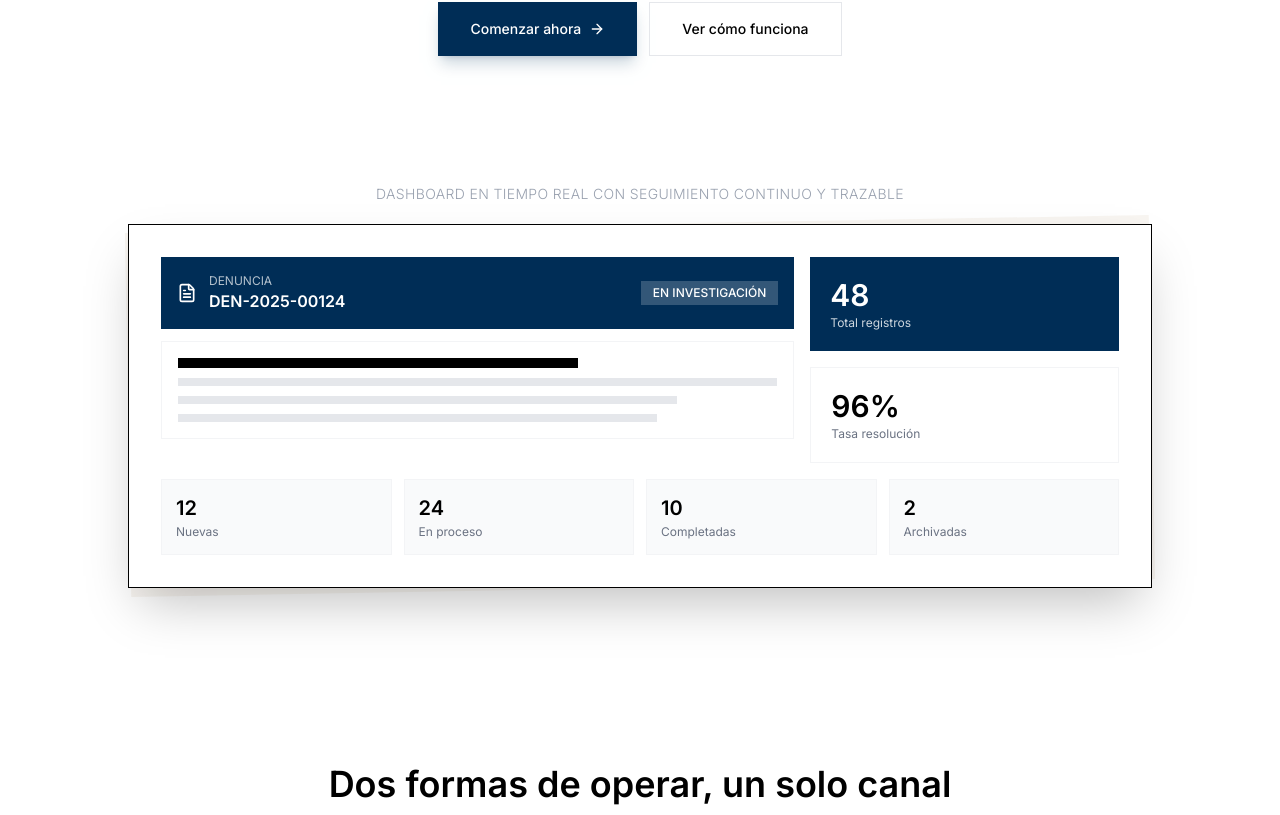
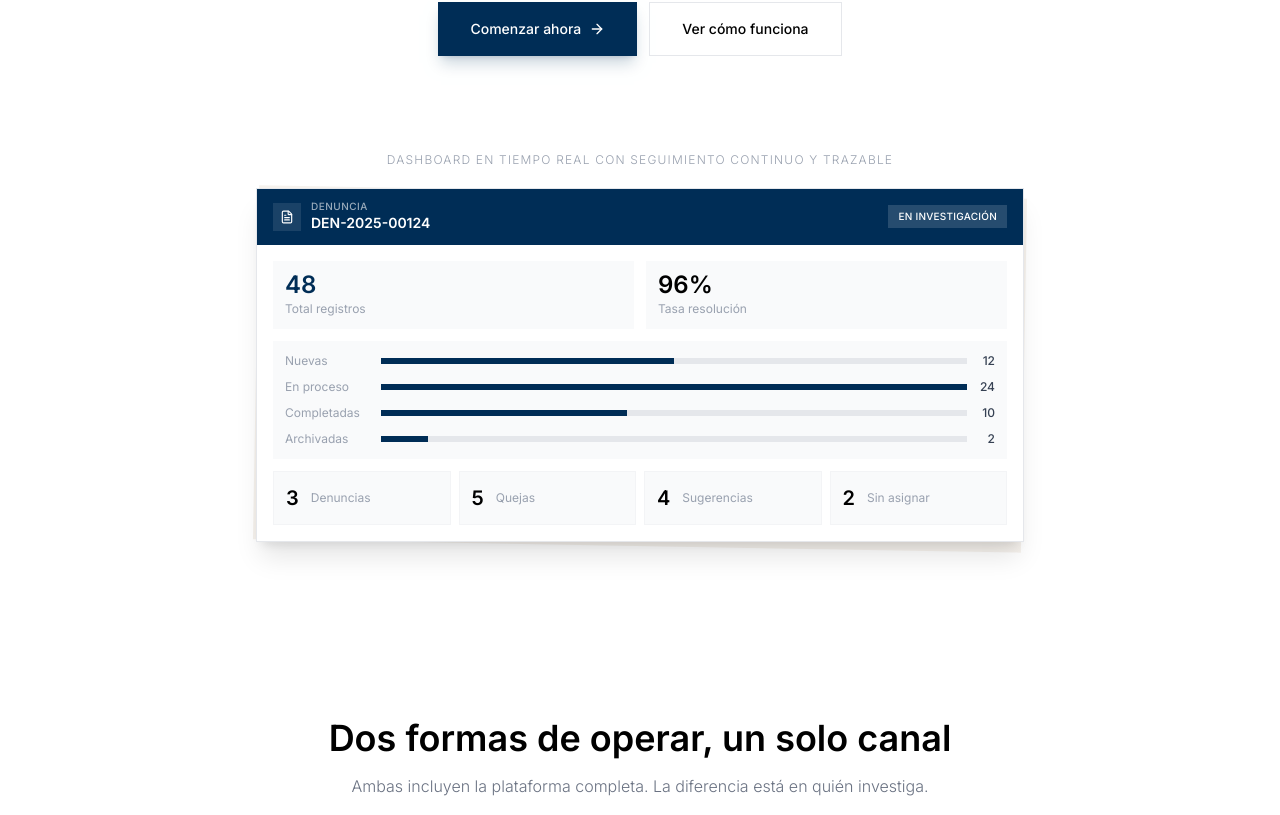
Before and after one commit to JulsCatalan/TALMA-Public, a React (Vite) app: page / in a window 1280 px wide. Shown: the part 565-1380 px from the top of the page. Built offline with nearby package versions, Linux system fonts and the light colour scheme; no server answers.

Commit message:
update terms page

```diff
--- a/src/pages/HomePage.tsx
+++ b/src/pages/HomePage.tsx
@@ -22,11 +22,15 @@ import Navbar from "../components/shared/Navbar";
 // ─── Animation Helpers ───────────────────────────────────────────────────────
 
 const fadeUp: Variants = {
-  hidden: { opacity: 0, y: 28 },
+  hidden: { opacity: 0, y: 32 },
   visible: (i = 0) => ({
     opacity: 1,
     y: 0,
-    transition: { duration: 0.55, delay: i * 0.1, ease: [0.22, 1, 0.36, 1] },
+    transition: {
+      duration: 0.7,
+      delay: i * 0.12,
+      ease: [0.16, 1, 0.3, 1],
+    },
   }),
 };
 
@@ -34,8 +38,15 @@ const fadeIn: Variants = {
   hidden: { opacity: 0 },
   visible: (i = 0) => ({
     opacity: 1,
-    transition: { duration: 0.5, delay: i * 0.08 },
+    transition: { duration: 0.6, delay: i * 0.1, ease: "easeOut" },
   }),
+};
+
+const stagger = {
+  hidden: {},
+  visible: {
+    transition: { staggerChildren: 0.1, delayChildren: 0.1 },
+  },
 };
 
 function useSection() {
@@ -52,6 +63,7 @@ function HeroSection() {
     <section className="pt-32 pb-20 px-6 lg:px-8 bg-white overflow-hidden">
       <div className="max-w-7xl mx-auto">
         <div className="max-w-4xl mx-auto text-center">
+
           <motion.div
             variants={fadeIn}
             initial="hidden"
@@ -63,17 +75,18 @@ function HeroSection() {
 
           <motion.h1
             variants={fadeUp}
+            custom={1}
             initial="hidden"
             animate="visible"
             className="text-4xl lg:text-6xl font-semibold leading-tight mb-6"
           >
             <span className="text-black">Tu empresa necesita un</span>{" "}
-            <span className="text-brand-blue">canal de denuncias, quejas y sugerencias.</span>{" "}
+            <span className="text-brand-blue">canal de denuncias, quejas y sugerencias.</span>
           </motion.h1>
 
           <motion.p
             variants={fadeUp}
-            custom={1}
+            custom={2}
             initial="hidden"
             animate="visible"
             className="text-lg text-gray-500 mb-10 leading-relaxed max-w-2xl mx-auto font-light"
@@ -85,7 +98,7 @@ function HeroSection() {
 
           <motion.div
             variants={fadeUp}
-            custom={2}
+            custom={3}
             initial="hidden"
             animate="visible"
             className="flex flex-col sm:flex-row gap-3 justify-center mb-14"
@@ -107,68 +120,96 @@ function HeroSection() {
 
         </div>
 
-        {/* Dashboard Preview */}
+        {/* Dashboard Preview — mobile-first */}
         <motion.div
           variants={fadeUp}
           custom={4}
           initial="hidden"
           animate="visible"
-          className="max-w-5xl mx-auto mt-32"
+          className="max-w-lg lg:max-w-3xl mx-auto mt-24"
         >
-          <p className="text-center text-sm text-gray-400 mb-5 font-light tracking-wide uppercase">
+          <p className="text-center text-xs text-gray-400 mb-5 font-light tracking-widest uppercase">
             Dashboard en tiempo real con seguimiento continuo y trazable
           </p>
+
           <div className="relative">
-            <div className="absolute inset-0 bg-brand-bone/40 transform -rotate-1" />
-            <div className="relative bg-white border border-gray-150 shadow-2xl p-6 lg:p-8">
-              <div className="grid grid-cols-3 gap-4 mb-4">
-                <div className="col-span-2 space-y-3">
-                  <div className="flex items-center justify-between p-4 bg-brand-blue text-white">
-                    <div className="flex items-center gap-3">
-                      <FileText className="w-5 h-5" />
-                      <div>
-                        <div className="text-xs opacity-70">DENUNCIA</div>
-                        <div className="font-semibold text-base">DEN-2025-00124</div>
-                      </div>
+            <div className="absolute inset-0 bg-brand-bone/50 transform rotate-1 translate-y-1" />
+            <div className="relative bg-white border border-gray-200 shadow-xl overflow-hidden">
+
+              {/* Header — flex wrap para que el badge baje en móvil si no cabe */}
+              <div className="bg-brand-blue px-4 py-3 flex flex-wrap items-center gap-x-3 gap-y-2">
+                <div className="flex items-center gap-2.5 min-w-0">
+                  <div className="w-7 h-7 bg-white/10 flex items-center justify-center shrink-0">
+                    <FileText className="w-3.5 h-3.5 text-white" />
+                  </div>
+                  <div className="min-w-0">
+                    <div className="text-[10px] text-white/60 font-medium uppercase tracking-wider leading-none mb-0.5">
+                      Denuncia
                     </div>
-                    <div className="px-3 py-1 bg-white/20 text-xs font-medium">
-                      EN INVESTIGACIÓN
+                    <div className="text-white font-semibold text-sm whitespace-nowrap">
+                      DEN-2025-00124
                     </div>
                   </div>
-                  <div className="space-y-2.5 p-4 border border-gray-100">
-                    <div className="h-2.5 bg-black w-2/3" />
-                    <div className="h-2 bg-gray-200 w-full" />
-                    <div className="h-2 bg-gray-200 w-5/6" />
-                    <div className="h-2 bg-gray-200 w-4/5" />
+                </div>
+                <div className="ml-auto shrink-0 px-2.5 py-1 bg-white/15 text-white text-[10px] font-medium tracking-wide whitespace-nowrap">
+                  EN INVESTIGACIÓN
+                </div>
+              </div>
+
+              <div className="p-4 space-y-3">
+
+                {/* Stats 2 cols — siempre 2, nunca se rompe */}
+                <div className="grid grid-cols-2 gap-3">
+                  <div className="bg-gray-50 p-3">
+                    <div className="text-2xl font-semibold text-brand-blue leading-none mb-1">48</div>
+                    <div className="text-xs text-gray-400">Total registros</div>
+                  </div>
+                  <div className="bg-gray-50 p-3">
+                    <div className="text-2xl font-semibold text-black leading-none mb-1">96%</div>
+                    <div className="text-xs text-gray-400">Tasa resolución</div>
                   </div>
                 </div>
-                <div className="space-y-4">
-                  <div className="p-5 bg-brand-blue text-white">
-                    <div className="text-3xl font-semibold mb-0.5">48</div>
-                    <div className="text-xs opacity-80">Total registros</div>
-                  </div>
-                  <div className="p-5 border border-gray-100">
-                    <div className="text-3xl font-semibold text-black mb-0.5">96%</div>
-                    <div className="text-xs text-gray-500">Tasa resolución</div>
-                  </div>
+
+                {/* Barras de estado */}
+                <div className="bg-gray-50 p-3 space-y-2.5">
+                  {[
+                    { label: "Nuevas", value: 12, pct: 50 },
+                    { label: "En proceso", value: 24, pct: 100 },
+                    { label: "Completadas", value: 10, pct: 42 },
+                    { label: "Archivadas", value: 2, pct: 8 },
+                  ].map(({ label, value, pct }) => (
+                    <div key={label} className="flex items-center gap-2">
+                      <span className="text-xs text-gray-400 w-22 shrink-0">{label}</span>
+                      <div className="flex-1 h-1.5 bg-gray-200 min-w-0">
+                        <div className="h-full bg-brand-blue" style={{ width: `${pct}%` }} />
+                      </div>
+                      <span className="text-xs font-medium text-gray-700 w-5 text-right shrink-0">
+                        {value}
+                      </span>
+                    </div>
+                  ))}
                 </div>
-              </div>
-              <div className="grid grid-cols-4 gap-3">
-                {[
-                  { n: 12, label: "Nuevas" },
-                  { n: 24, label: "En proceso" },
-                  { n: 10, label: "Completadas" },
-                  { n: 2, label: "Archivadas" },
-                ].map(({ n, label }) => (
-                  <div key={label} className="p-3.5 bg-gray-50 border border-gray-100">
-                    <div className="text-xl font-semibold text-black">{n}</div>
-                    <div className="text-xs text-gray-500 mt-0.5">{label}</div>
-                  </div>
-                ))}
+
+                {/* Mini grid 2x2 — nunca 4 cols en mobile */}
+                <div className="grid grid-cols-2 lg:grid-cols-4 gap-2">
+                  {[
+                    { n: 3, label: "Denuncias" },
+                    { n: 5, label: "Quejas" },
+                    { n: 4, label: "Sugerencias" },
+                    { n: 2, label: "Sin asignar" },
+                  ].map(({ n, label }) => (
+                    <div key={label} className="bg-gray-50 border border-gray-100 p-3 flex items-center gap-3">
+                      <div className="text-xl font-semibold text-black shrink-0">{n}</div>
+                      <div className="text-xs text-gray-400 leading-tight">{label}</div>
+                    </div>
+                  ))}
+                </div>
+
               </div>
             </div>
           </div>
         </motion.div>
+
       </div>
     </section>
   );
@@ -218,7 +259,12 @@ function TwoProductsSection() {
               Ideal si ya cuentas con área legal propia.
             </p>
 
-            <ul className="space-y-3 mb-8">
+            <motion.ul
+              variants={stagger}
+              initial="hidden"
+              animate={inView ? "visible" : "hidden"}
+              className="space-y-3 mb-8"
+            >
               {[
                 "Canal unificado: denuncias, quejas y sugerencias",
                 "Categorías de riesgo dentro de cada denuncia",
@@ -228,16 +274,20 @@ function TwoProductsSection() {
                 "Exportación a PDF y CSV",
                 "Gestión por roles (dueño / administrador / usuario estándar)",
               ].map((item) => (
-                <li key={item} className="flex items-start gap-2.5 text-sm text-gray-600">
+                <motion.li
+                  key={item}
+                  variants={fadeUp}
+                  className="flex items-start gap-2.5 text-sm text-gray-600"
+                >
                   <Check className="w-4 h-4 text-gray-400 shrink-0 mt-0.5" />
                   {item}
-                </li>
+                </motion.li>
               ))}
-            </ul>
+            </motion.ul>
 
             <a
               href="https://cliente.talmatech.com/registro"
-              className="inline-flex items-center justify-center w-full py-3 border border-gray-300 text-black text-sm font-medium hover:border-brand-blue hover:text-brand-blue transition-all"
+              className="inline-flex items-center justify-center w-full py-3 border border-gray-300 text-black text-sm font-medium hover:border-brand-blue hover:text-brand-blue transition-all cursor-pointer"
             >
               Ver planes sin asesoría
             </a>
@@ -265,7 +315,12 @@ function TwoProductsSection() {
               Reporte legal formal y plan de acción incluidos. Tu empresa nunca queda sin soporte jurídico.
             </p>
 
-            <ul className="space-y-3 mb-8">
+            <motion.ul
+              variants={stagger}
+              initial="hidden"
+              animate={inView ? "visible" : "hidden"}
+              className="space-y-3 mb-8"
+            >
               {[
                 "Todo lo incluido en la opción 1",
                 "Análisis legal de cada denuncia por abogados",
@@ -273,16 +328,20 @@ function TwoProductsSection() {
                 "Plan de acción personalizado con recomendaciones",
                 "Orientación para tomar decisiones informadas",
               ].map((item) => (
-                <li key={item} className="flex items-start gap-2.5 text-sm text-gray-700">
+                <motion.li
+                  key={item}
+                  variants={fadeUp}
+                  className="flex items-start gap-2.5 text-sm text-gray-700"
+                >
                   <Check className="w-4 h-4 text-brand-blue shrink-0 mt-0.5" />
                   {item}
-                </li>
+                </motion.li>
               ))}
-            </ul>
+            </motion.ul>
 
             <a
               href="https://cliente.talmatech.com/registro"
-              className="inline-flex items-center justify-center w-full py-3 bg-brand-blue text-white text-sm font-medium hover:bg-brand-blue/90 transition-all shadow-md shadow-brand-blue/20 group"
+              className="inline-flex items-center justify-center w-full py-3 bg-brand-blue text-white text-sm font-medium hover:bg-brand-blue/90 transition-all shadow-md shadow-brand-blue/20 group cursor-pointer"
             >
               Comenzar con asesoría legal
               <ArrowRight className="ml-2 w-4 h-4 group-hover:translate-x-1 transition-transform" />
@@ -430,32 +489,32 @@ function ValuePropsSection() {
 
   const props = [
     {
-      icon: <Shield className="w-6 h-6 text-brand-blue" />,
+      icon: <Shield className="w-5 h-5 text-brand-blue" />,
       title: "Confidencialidad garantizada",
       desc: "Denuncias completamente anónimas. La empresa nunca accede a datos identificatorios sin autorización.",
     },
     {
-      icon: <Eye className="w-6 h-6 text-brand-blue" />,
+      icon: <Eye className="w-5 h-5 text-brand-blue" />,
       title: "Trazabilidad total",
       desc: "Historial completo de acciones, comentarios y estados por cada registro.",
     },
     {
-      icon: <Scale className="w-6 h-6 text-brand-blue" />,
+      icon: <Scale className="w-5 h-5 text-brand-blue" />,
       title: "Respaldo legal",
       desc: "Abogados especializados elaboran reportes legales y planes de acción que protegen a tu empresa.",
     },
     {
-      icon: <Lock className="w-6 h-6 text-brand-blue" />,
+      icon: <Lock className="w-5 h-5 text-brand-blue" />,
       title: "URL personalizada",
-      desc: "Canal propio con acceso cifrado. ",
+      desc: "Canal propio con acceso cifrado.",
     },
     {
-      icon: <TrendingUp className="w-6 h-6 text-brand-blue" />,
+      icon: <TrendingUp className="w-5 h-5 text-brand-blue" />,
       title: "Métricas en tiempo real",
       desc: "Estados, tasas de resolución y tendencias. Exporta a PDF y CSV con un clic.",
     },
     {
-      icon: <Users className="w-6 h-6 text-brand-blue" />,
+      icon: <Users className="w-5 h-5 text-brand-blue" />,
       title: "Gestión por roles",
       desc: "Dueño, administrador y usuario estándar con permisos diferenciados.",
     },
@@ -480,12 +539,12 @@ function ValuePropsSection() {
             <motion.div
               key={p.title}
               variants={fadeUp}
-              custom={i * 0.5}
+              custom={i * 0.15}
               initial="hidden"
               animate={inView ? "visible" : "hidden"}
-              className="p-6 border border-gray-100 hover:border-brand-blue/30 hover:shadow-sm transition-all group"
+              className="p-6 border border-gray-100 hover:border-brand-blue/30 hover:shadow-sm transition-all group cursor-default"
             >
-              <div className="w-10 h-10 bg-brand-blue/8 flex items-center justify-center mb-4 group-hover:bg-brand-blue/15 transition-colors">
+              <div className="w-9 h-9 bg-brand-blue/8 flex items-center justify-center mb-4 group-hover:bg-brand-blue/15 transition-colors">
                 {p.icon}
               </div>
               <h3 className="text-sm font-semibold text-black mb-2">{p.title}</h3>
@@ -497,7 +556,6 @@ function ValuePropsSection() {
     </section>
   );
 }
-
 
 
 // ─── Pricing ──────────────────────────────────────────────────────────────────
@@ -541,7 +599,7 @@ function PricingSection() {
           <div className="inline-flex items-center gap-3 border border-gray-200 p-1 bg-white">
             <button
               onClick={() => setBilling("monthly")}
-              className={`px-5 py-2 text-sm font-medium transition-all ${
+              className={`px-5 py-2 text-sm font-medium transition-all cursor-pointer ${
                 billing === "monthly" ? "bg-gray-900 text-white" : "text-gray-600 hover:text-black"
               }`}
             >
@@ -549,7 +607,7 @@ function PricingSection() {
             </button>
             <button
               onClick={() => setBilling("annual")}
-              className={`px-5 py-2 text-sm font-medium transition-all ${
+              className={`px-5 py-2 text-sm font-medium transition-all cursor-pointer ${
                 billing === "annual" ? "bg-brand-blue text-white" : "text-gray-600 hover:text-black"
               }`}
             >
@@ -562,6 +620,7 @@ function PricingSection() {
         </motion.div>
 
         <div className="grid lg:grid-cols-2 gap-8 max-w-5xl mx-auto">
+
           {/* Sin Asesoría */}
           <motion.div
             variants={fadeUp}
@@ -581,7 +640,10 @@ function PricingSection() {
 
             <div className="space-y-2.5 mb-6">
               {sinAsesoria.map((plan) => (
-                <div key={plan.name} className="flex items-center justify-between p-4 border border-gray-100 hover:border-gray-200 transition-colors">
+                <div
+                  key={plan.name}
+                  className="flex items-center justify-between p-4 border border-gray-100 hover:border-gray-200 transition-colors"
+                >
                   <div>
                     <div className="text-sm font-medium text-black">{plan.name}</div>
                     <div className="text-xs text-gray-400">{plan.admins}</div>
@@ -591,6 +653,7 @@ function PricingSection() {
                       key={`${plan.name}-${billing}`}
                       initial={{ opacity: 0, y: -4 }}
                       animate={{ opacity: 1, y: 0 }}
+                      transition={{ duration: 0.3 }}
                       className="text-base font-semibold text-brand-blue"
                     >
                       Desde {billing === "monthly" ? fmt(plan.monthly) : fmt(plan.annual)}
@@ -604,7 +667,11 @@ function PricingSection() {
             </div>
 
             <div className="space-y-2 mb-6">
-              {["Canal de denuncias, quejas y sugerencias 24/7", "Dashboard de gestión", "Exportación de reportes"].map((f) => (
+              {[
+                "Canal de denuncias, quejas y sugerencias 24/7",
+                "Dashboard de gestión",
+                "Exportación de reportes",
+              ].map((f) => (
                 <div key={f} className="flex items-center gap-2 text-sm text-gray-600">
                   <Check className="w-3.5 h-3.5 text-gray-400" />
                   {f}
@@ -614,7 +681,7 @@ function PricingSection() {
 
             <a
               href="https://cliente.talmatech.com/registro"
-              className="block w-full text-center py-3 bg-gray-100 text-black text-sm font-medium hover:bg-gray-200 transition-all"
+              className="block w-full text-center py-3 bg-gray-100 text-black text-sm font-medium hover:bg-gray-200 transition-all cursor-pointer"
             >
               Ver detalles
             </a>
@@ -656,6 +723,7 @@ function PricingSection() {
                       key={`${plan.name}-${billing}`}
                       initial={{ opacity: 0, y: -4 }}
                       animate={{ opacity: 1, y: 0 }}
+                      transition={{ duration: 0.3 }}
                       className="text-base font-semibold text-brand-blue"
                     >
                       Desde {billing === "monthly" ? fmt(plan.monthly) : fmt(plan.annual)}
@@ -663,7 +731,9 @@ function PricingSection() {
                     <div className="text-xs text-gray-400 flex items-center gap-1.5">
                       MXN/{billing === "monthly" ? "mes" : "año"}
                       {billing === "annual" && (
-                        <span className="px-1.5 py-0.5 bg-green-100 text-green-700 rounded text-[10px] font-medium">−15%</span>
+                        <span className="px-1.5 py-0.5 bg-green-100 text-green-700 text-[10px] font-medium">
+                          −15%
+                        </span>
                       )}
                     </div>
                   </div>
@@ -686,7 +756,7 @@ function PricingSection() {
 
             <a
               href="https://cliente.talmatech.com/registro"
-              className="block w-full text-center py-3 bg-brand-blue text-white text-sm font-medium hover:bg-brand-blue/90 transition-all shadow-md shadow-brand-blue/20"
+              className="block w-full text-center py-3 bg-brand-blue text-white text-sm font-medium hover:bg-brand-blue/90 transition-all shadow-md shadow-brand-blue/20 cursor-pointer"
             >
               Comenzar ahora
             </a>
@@ -750,18 +820,18 @@ function FAQSection() {
             <motion.div
               key={i}
               variants={fadeUp}
-              custom={i * 0.3}
+              custom={i * 0.1}
               initial="hidden"
               animate={inView ? "visible" : "hidden"}
               className="border border-gray-200"
             >
               <button
                 onClick={() => setOpen(open === i ? null : i)}
-                className="w-full flex items-center justify-between p-5 text-left"
+                className="w-full flex items-center justify-between p-5 text-left cursor-pointer"
               >
-                <span className="text-sm font-medium text-black">{faq.q}</span>
+                <span className="text-sm font-medium text-black pr-4">{faq.q}</span>
                 <ChevronDown
-                  className={`w-4 h-4 text-gray-400 shrink-0 transition-transform duration-200 ${
+                  className={`w-4 h-4 text-gray-400 shrink-0 transition-transform duration-300 ${
                     open === i ? "rotate-180" : ""
                   }`}
                 />
@@ -772,7 +842,7 @@ function FAQSection() {
                     initial={{ height: 0, opacity: 0 }}
                     animate={{ height: "auto", opacity: 1 }}
                     exit={{ height: 0, opacity: 0 }}
-                    transition={{ duration: 0.25 }}
+                    transition={{ duration: 0.3, ease: [0.16, 1, 0.3, 1] }}
                     className="overflow-hidden"
                   >
                     <p className="px-5 pb-5 text-sm text-gray-500 font-light leading-relaxed">
@@ -828,14 +898,14 @@ function CTASection() {
         >
           <a
             href="https://cliente.talmatech.com/registro"
-            className="inline-flex items-center justify-center px-8 py-4 bg-white text-brand-blue text-sm font-semibold hover:bg-gray-50 transition-all group shadow-xl"
+            className="inline-flex items-center justify-center px-8 py-4 bg-white text-brand-blue text-sm font-semibold hover:bg-gray-50 transition-all group shadow-xl cursor-pointer"
           >
             Crear cuenta ahora
             <ArrowRight className="ml-2 w-4 h-4 group-hover:translate-x-1 transition-transform" />
           </a>
           <a
             href="#precios"
-            className="inline-flex items-center justify-center px-8 py-4 border border-white/30 text-white text-sm font-medium hover:border-white/60 transition-all"
+            className="inline-flex items-center justify-center px-8 py-4 border border-white/30 text-white text-sm font-medium hover:border-white/60 transition-all cursor-pointer"
           >
             Ver precios
           </a>
@@ -846,7 +916,6 @@ function CTASection() {
 }
 
 
-
 // ─── Page ─────────────────────────────────────────────────────────────────────
 
 export default function HomePage() {
@@ -855,7 +924,6 @@ export default function HomePage() {
       <Navbar />
       <main>
         <HeroSection />
-
         <TwoProductsSection />
         <HowItWorksSection />
         <ValuePropsSection />
--- a/src/pages/PublicComplaintForm.tsx
+++ b/src/pages/PublicComplaintForm.tsx
@@ -641,6 +641,7 @@ export default function PublicComplaintForm() {
                       <option value="supplier">Proveedor</option>
                       <option value="customer">Cliente</option>
                       <option value="external">Externo</option>
+                      <option value="other">Otro</option>
                     </select>
                   </Field>
 
```
Also changed, not shown: src/components/shared/Footer.tsx (+1 -37 lines), src/components/shared/Navbar.tsx (+21 -18 lines), src/pages/TermsPage.tsx (+42 -11 lines).
